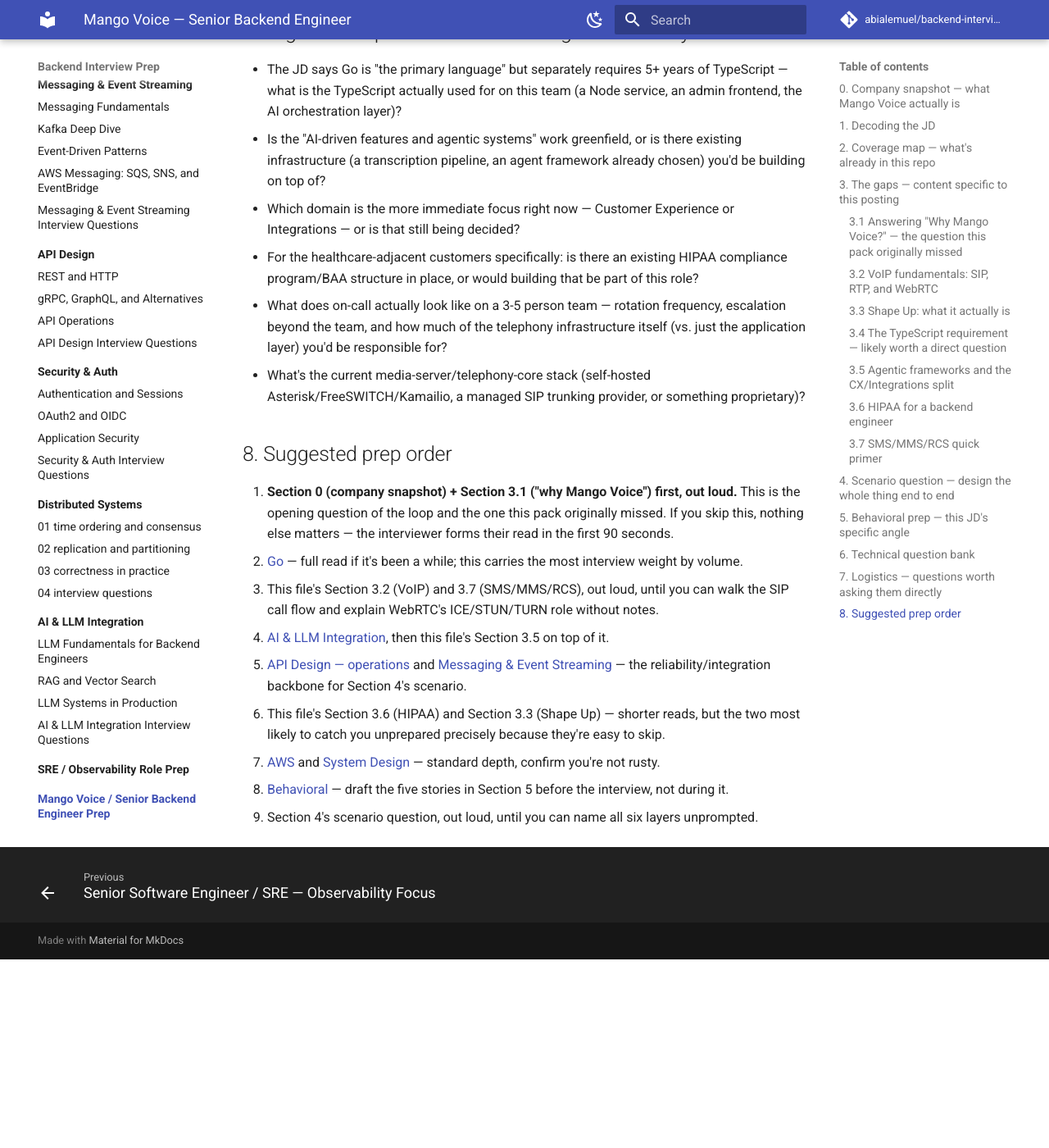
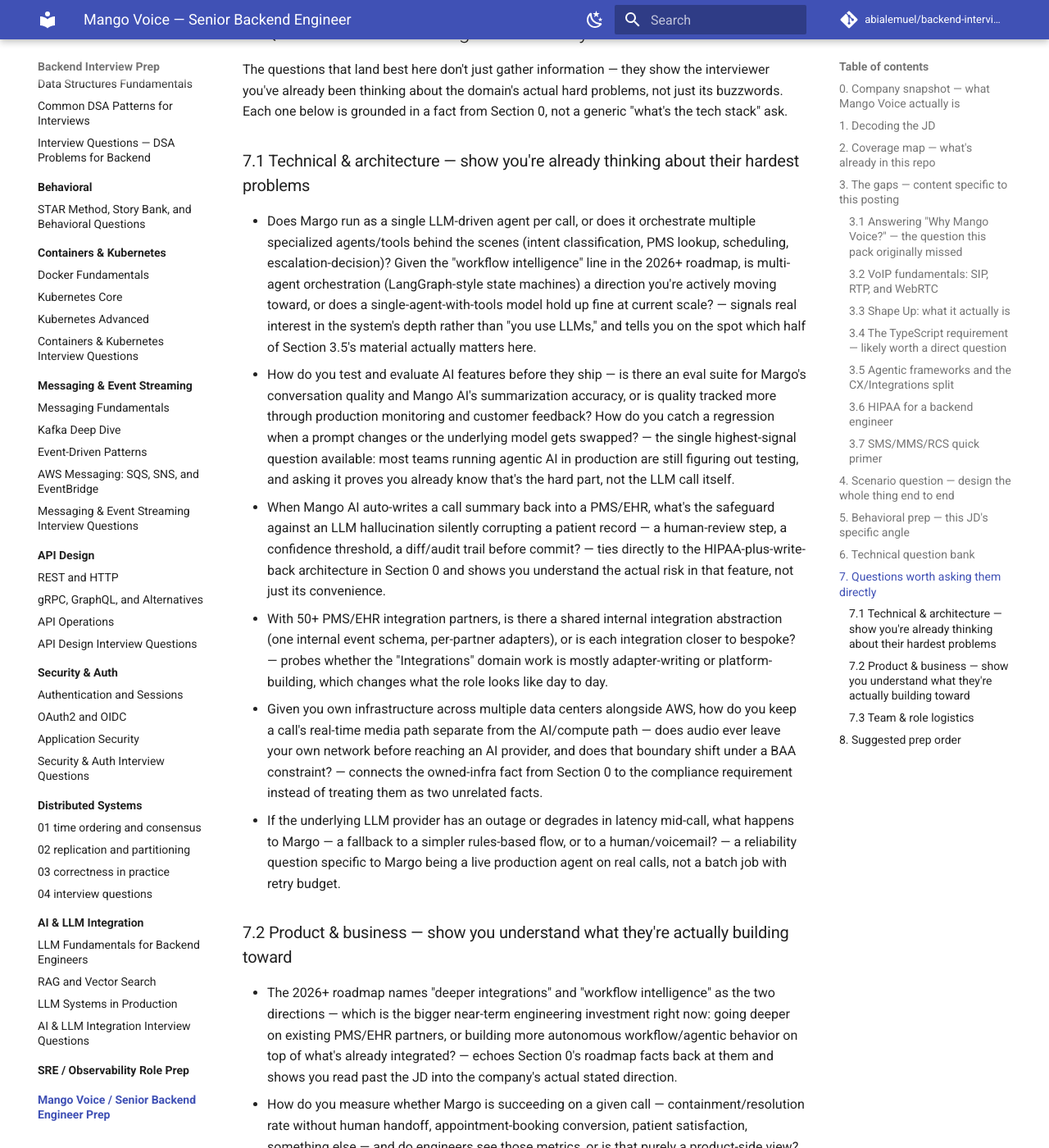
Before and after one commit to abialemuel/backend-interview-prep, an MkDocs documentation site: the page built from docs/16-mango-voice-backend-engineer-role/README.md, in a window 1280 px wide and 1400 px high, scrolled down 16410 px. Shown: the whole window at 82% size. Built offline with MkDocs 1.6.1 and Material for MkDocs 9.7.7, drawn with Linux system fonts in a browser that asks for light colours; comment, search, counter and statistics services are not loaded; before the commit the page ends 17580 px from its top, so only the background shows below that; some of the changed text lies outside the part shown.

Commit message:
Expand Mango Voice prep with technical + business questions to ask
Split Section 7 into three groups: technical/architecture questions
(multi-agent orchestration behind Margo, AI eval/testing strategy,
hallucination safeguards on PMS/EHR write-back, integration
abstraction across 50+ partners, media/AI network boundary under
BAA, LLM-outage fallback), product/business questions (roadmap
priority between integrations depth and workflow intelligence,
how Margo's success is measured, bootstrapped prioritization,
per-vertical AI configuration), and the original team/logistics
questions. Each grounded in a Section 0 company fact rather than
generic tech-stack questions.

```diff
--- a/docs/16-mango-voice-backend-engineer-role/README.md
+++ b/docs/16-mango-voice-backend-engineer-role/README.md
@@ -210,7 +210,27 @@ Graded roughly junior → senior; the senior-tier and VoIP/AI-specific ones are
 17. How would you design SMS delivery-receipt handling so a burst of DLR webhooks doesn't create duplicate state updates?
 18. What's your first-90-days plan for ramping up on a telephony domain you've never worked in before, while still shipping?
 
-## 7. Logistics — questions worth asking them directly
+## 7. Questions worth asking them directly
+
+The questions that land best here don't just gather information — they show the interviewer you've already been thinking about the domain's actual hard problems, not just its buzzwords. Each one below is grounded in a fact from Section 0, not a generic "what's the tech stack" ask.
+
+### 7.1 Technical & architecture — show you're already thinking about their hardest problems
+
+- Does Margo run as a single LLM-driven agent per call, or does it orchestrate multiple specialized agents/tools behind the scenes (intent classification, PMS lookup, scheduling, escalation-decision)? Given the "workflow intelligence" line in the 2026+ roadmap, is multi-agent orchestration (LangGraph-style state machines) a direction you're actively moving toward, or does a single-agent-with-tools model hold up fine at current scale? — signals real interest in the system's depth rather than "you use LLMs," and tells you on the spot which half of Section 3.5's material actually matters here.
+- How do you test and evaluate AI features before they ship — is there an eval suite for Margo's conversation quality and Mango AI's summarization accuracy, or is quality tracked more through production monitoring and customer feedback? How do you catch a regression when a prompt changes or the underlying model gets swapped? — the single highest-signal question available: most teams running agentic AI in production are still figuring out testing, and asking it proves you already know that's the hard part, not the LLM call itself.
+- When Mango AI auto-writes a call summary back into a PMS/EHR, what's the safeguard against an LLM hallucination silently corrupting a patient record — a human-review step, a confidence threshold, a diff/audit trail before commit? — ties directly to the HIPAA-plus-write-back architecture in Section 0 and shows you understand the actual risk in that feature, not just its convenience.
+- With 50+ PMS/EHR integration partners, is there a shared internal integration abstraction (one internal event schema, per-partner adapters), or is each integration closer to bespoke? — probes whether the "Integrations" domain work is mostly adapter-writing or platform-building, which changes what the role looks like day to day.
+- Given you own infrastructure across multiple data centers alongside AWS, how do you keep a call's real-time media path separate from the AI/compute path — does audio ever leave your own network before reaching an AI provider, and does that boundary shift under a BAA constraint? — connects the owned-infra fact from Section 0 to the compliance requirement instead of treating them as two unrelated facts.
+- If the underlying LLM provider has an outage or degrades in latency mid-call, what happens to Margo — a fallback to a simpler rules-based flow, or to a human/voicemail? — a reliability question specific to Margo being a live production agent on real calls, not a batch job with retry budget.
+
+### 7.2 Product & business — show you understand what they're actually building toward
+
+- The 2026+ roadmap names "deeper integrations" and "workflow intelligence" as the two directions — which is the bigger near-term engineering investment right now: going deeper on existing PMS/EHR partners, or building more autonomous workflow/agentic behavior on top of what's already integrated? — echoes Section 0's roadmap facts back at them and shows you read past the JD into the company's actual stated direction.
+- How do you measure whether Margo is succeeding on a given call — containment/resolution rate without human handoff, appointment-booking conversion, patient satisfaction, something else — and do engineers see those metrics, or is that purely a product-side view? — signals you think about an AI feature as something with a business KPI attached, not only an engineering deliverable, which reads as more senior.
+- Being bootstrapped with no outside capital, how do engineering priorities actually get decided day to day — support-ticket volume, direct customer requests, an internal roadmap board, something else? — genuinely useful info given Section 0's "customer-driven roadmap" framing, and shows you registered that fact and want to know what it means in practice rather than repeating it back.
+- Across the healthcare verticals you serve (dental, vision, chiropractic, veterinary, etc.), how much does Margo/Mango AI's behavior need to differ per vertical versus behaving identically — configuration-level differences, or real per-vertical engineering work? — connects the "scale across every vertical" roadmap line to a concrete question about multi-tenant AI configuration, exactly the kind of question a senior engineer sizing up the role's real complexity would ask.
+
+### 7.3 Team & role logistics
 
 - The JD says Go is "the primary language" but separately requires 5+ years of TypeScript — what is the TypeScript actually used for on this team (a Node service, an admin frontend, the AI orchestration layer)?
 - Is the "AI-driven features and agentic systems" work greenfield, or is there existing infrastructure (a transcription pipeline, an agent framework already chosen) you'd be building on top of?
```
